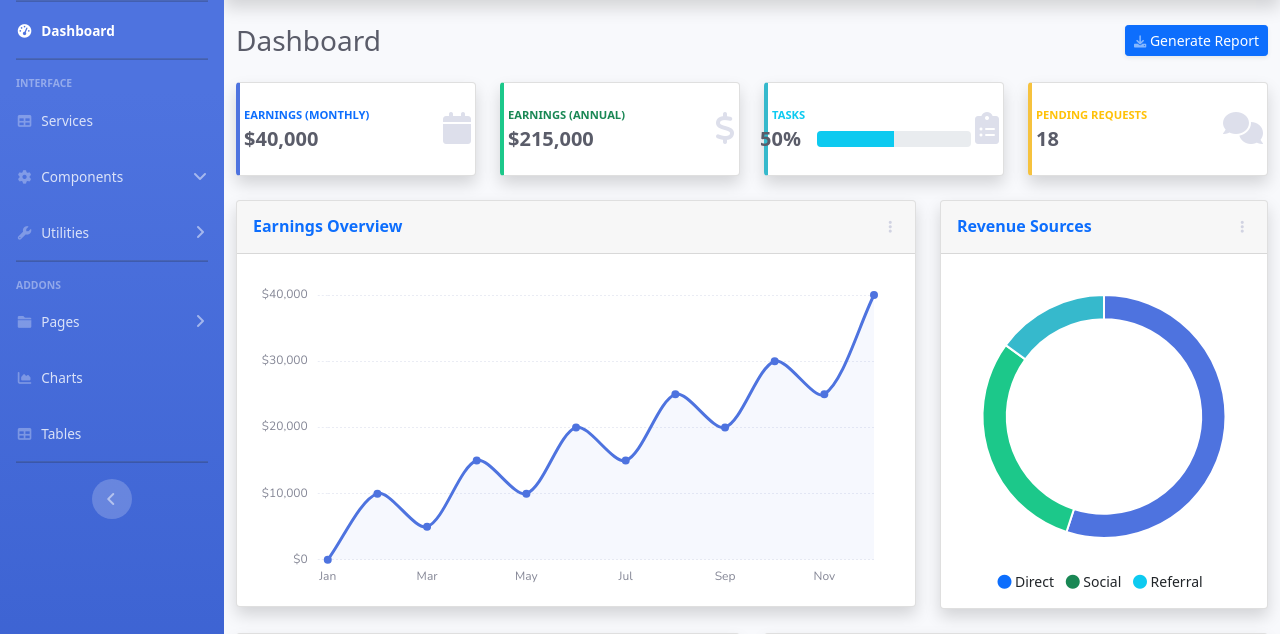
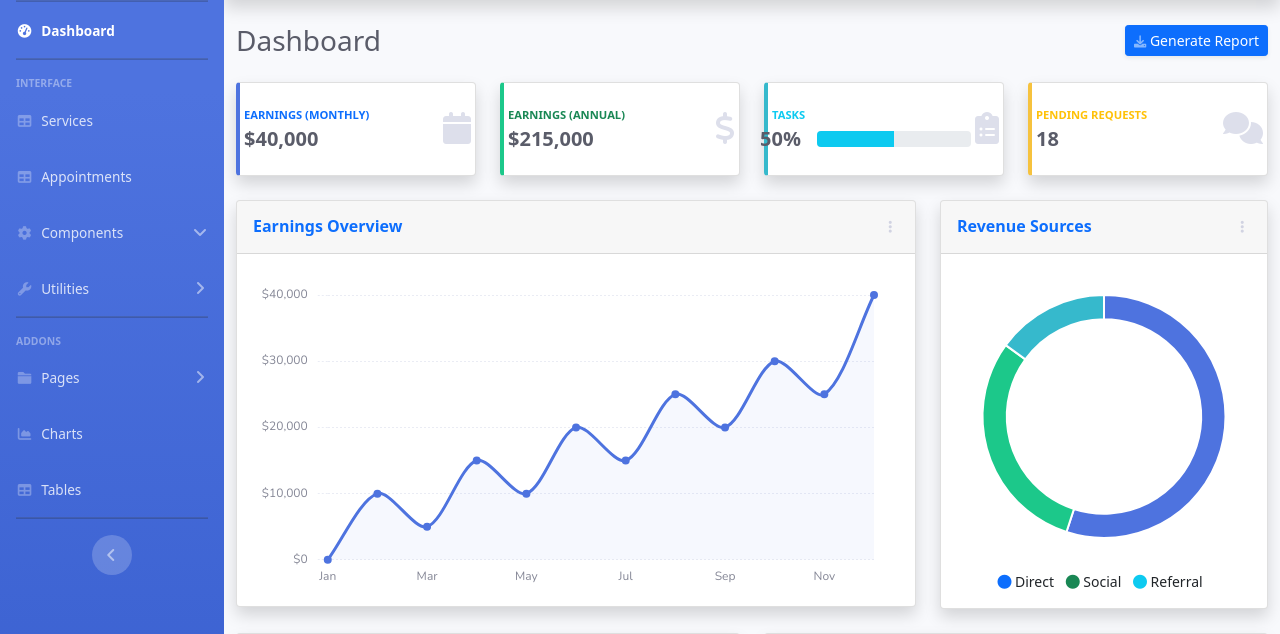
Before and after one commit to Servando-Valdez/citas-django-1, a Django app: page / in a window 1280 px wide. Shown: the part 70-704 px from the top of the page. Run offline with Django 5.2, Linux system fonts and the light colour scheme; the visitor is signed in with stand-in values (Sample User, id 1); some libraries are stand-ins or nearby versions.

Commit message:
add appointments to sidebar

```diff
--- a/templates/includes/sidebar.html
+++ b/templates/includes/sidebar.html
@@ -34,6 +34,14 @@
             <i class="fas fa-fw fa-table"></i>
             <span>Services</span></a>
     </li>
+
+    <!-- Nav Item - Service -->
+    <li class="nav-item {% if request.resolver_match.app_name == 'appointments' %} active {% endif %} collapsed">
+        <a class="nav-link" href="{% url 'appointments:index' %}">
+            <i class="fas fa-fw fa-table"></i>
+            <span>Appointments</span></a>
+    </li>
+
 
     <!-- Nav Item - Pages Collapse Menu -->
     <li class="nav-item">
```
